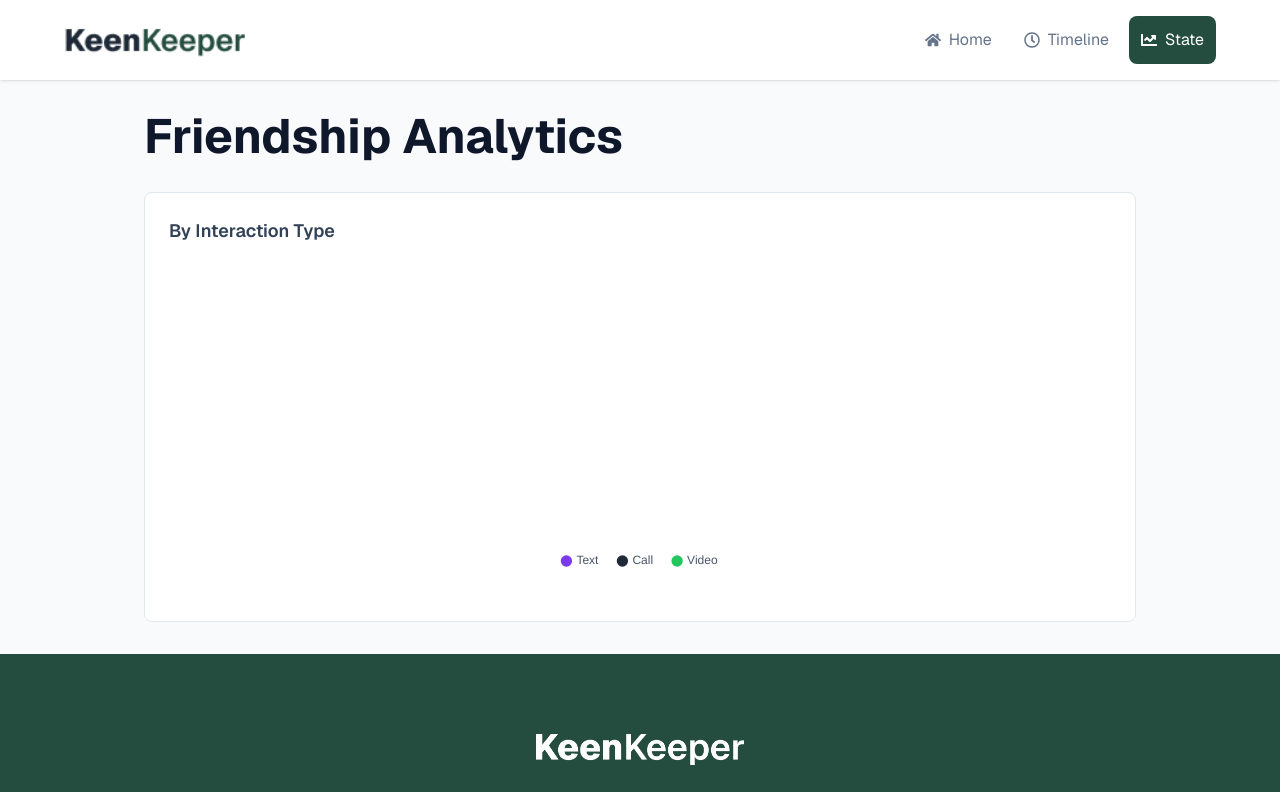
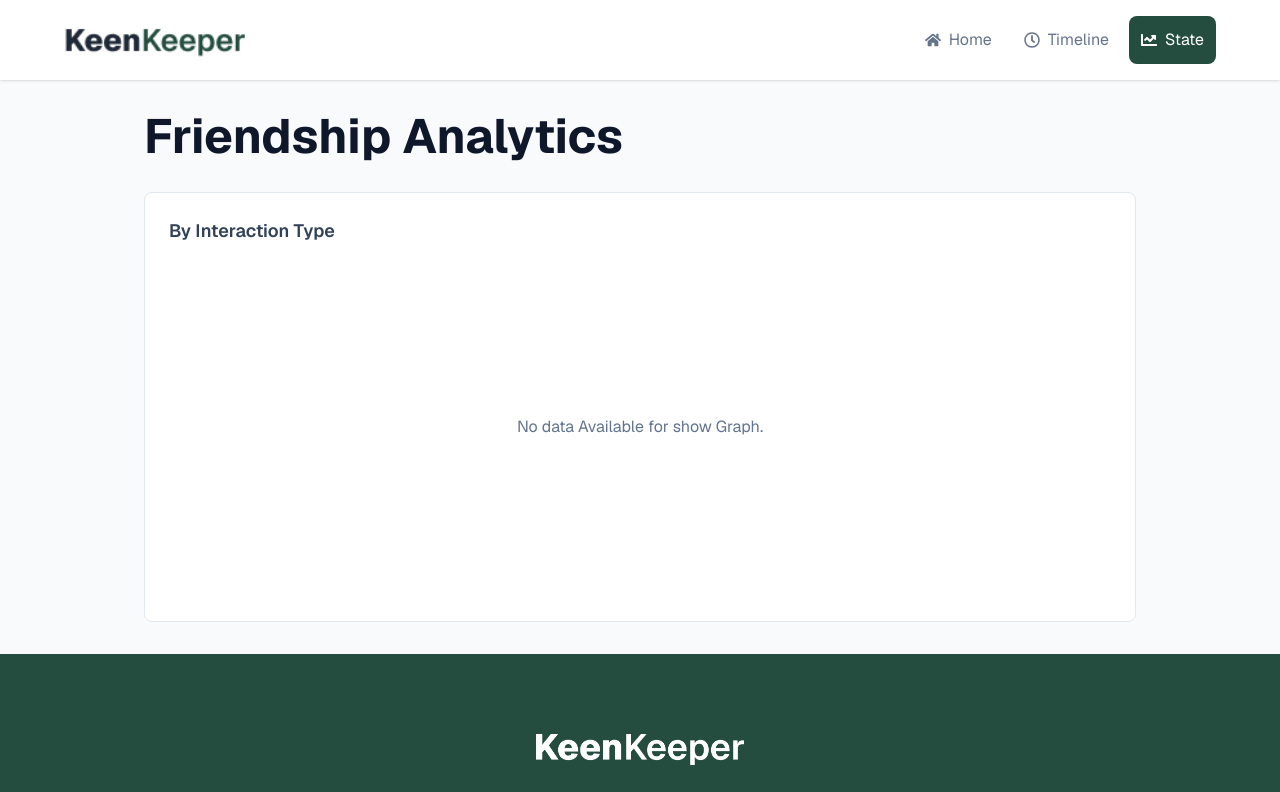
Before and after one commit to Abid-Hossain-Sifat/Assignment7-Keen-Keeper, a React (Vite) app: page /state in a window 1280 px wide. Shown: the top 792 px of the page. Built offline with nearby package versions, Linux system fonts and the light colour scheme.

Commit message:
add empty graph massage

```diff
--- a/src/Components/StateGraph/Graph.jsx
+++ b/src/Components/StateGraph/Graph.jsx
@@ -74,6 +74,8 @@ const Graph = () => {
     }
   }
 
+  const hasGraphData = chartData.some((value) => value > 0)
+
   return (
     <div className='w-full'>
       <div className='max-w-5xl mx-auto px-4 py-8'>
@@ -85,11 +87,19 @@ const Graph = () => {
           By Interaction Type
           </h3>
 
-          <div className='w-full flex justify-center'>
-            <div className='w-[300px] h-[300px]'>
-              <Doughnut data={data} options={options} />
+          {hasGraphData ? (
+            <div className='w-full flex justify-center'>
+              <div className='w-[300px] h-[300px]'>
+                <Doughnut data={data} options={options} />
+              </div>
             </div>
-          </div>
+          ) : (
+            <div className='min-h-[300px] flex items-center justify-center'>
+              <p className='text-slate-500 text-center'>
+                No data Available for show Graph.
+              </p>
+            </div>
+          )}
         </div>
       </div>
     </div>
```
